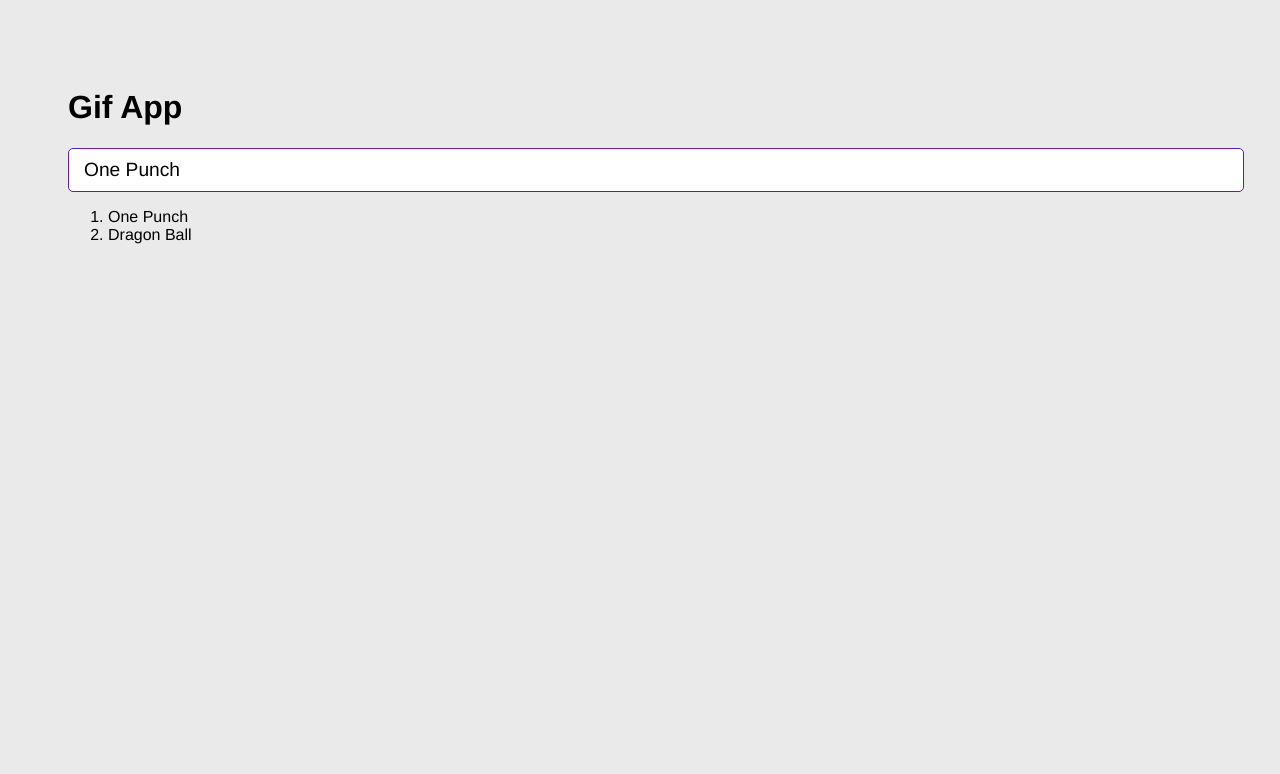
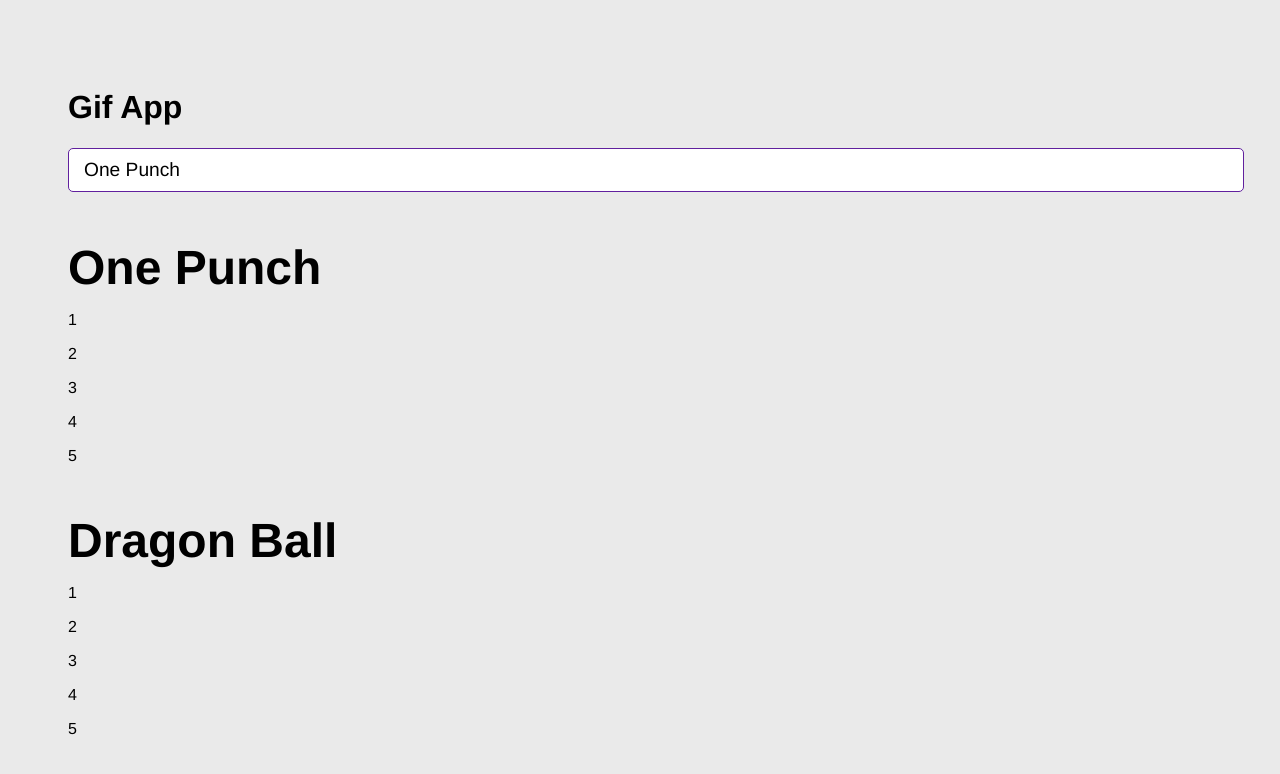
Before and after one commit to adrcorona13/reactcte-02-gif-app, a React (Vite) app: page / in a window 1280 px wide. Shown: the top 774 px of the page. Built offline with nearby package versions, Linux system fonts and the light colour scheme.

Commit message:
agregar gifgrid

```diff
--- a/src/GifApp.jsx
+++ b/src/GifApp.jsx
@@ -1,5 +1,6 @@
 import {useState} from 'react'
 import { AddCategory } from './components/AddCategory';
+import { GifGrid } from './components/GifGrid';
 
 export const GifApp = () => {
 
@@ -14,24 +15,21 @@
 
     return (
         <>
-            {/* Titulo */}
             <h1>Gif App</h1>
 
-            {/* Input */}
             <AddCategory
-                // setCategories = {setCategories}
                 onNewCategory = { onAddCategory }
             />
 
-            {/* Listado de Gifs */}
-                {/* Gif Item */}
-            <ol>
-                {
-                    categories.map(category => {
-                        return <li key={ category }>{category}</li>
-                    })
-                }
-            </ol>
+            {
+                categories.map(category => (
+                        <GifGrid
+                            key={category}
+                            category={category}
+                        />
+                ))
+            }
+
         </>
     );
 };
--- /dev/null
+++ b/src/components/GifGrid.jsx
@@ -0,0 +1,13 @@
+export const GifGrid = ({category}) => {
+
+    const gifs = [1,2,3,4,5];
+
+    return (
+        <>
+            <h3>{category}</h3>
+            {
+                gifs.map(gif => (<p>{gif}</p>))
+            }
+        </>
+    )
+}
```
